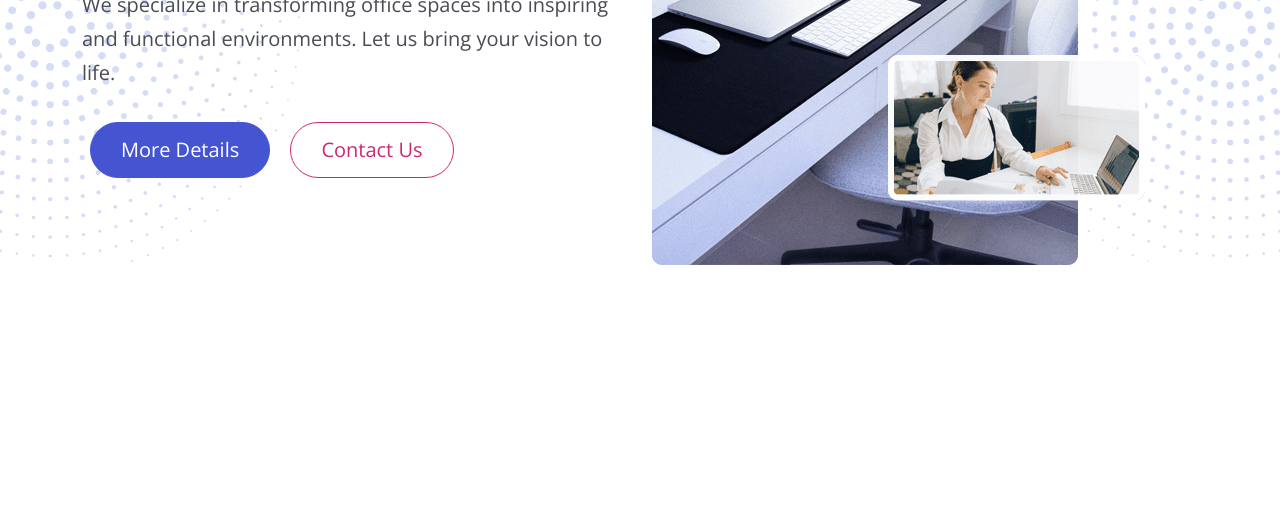
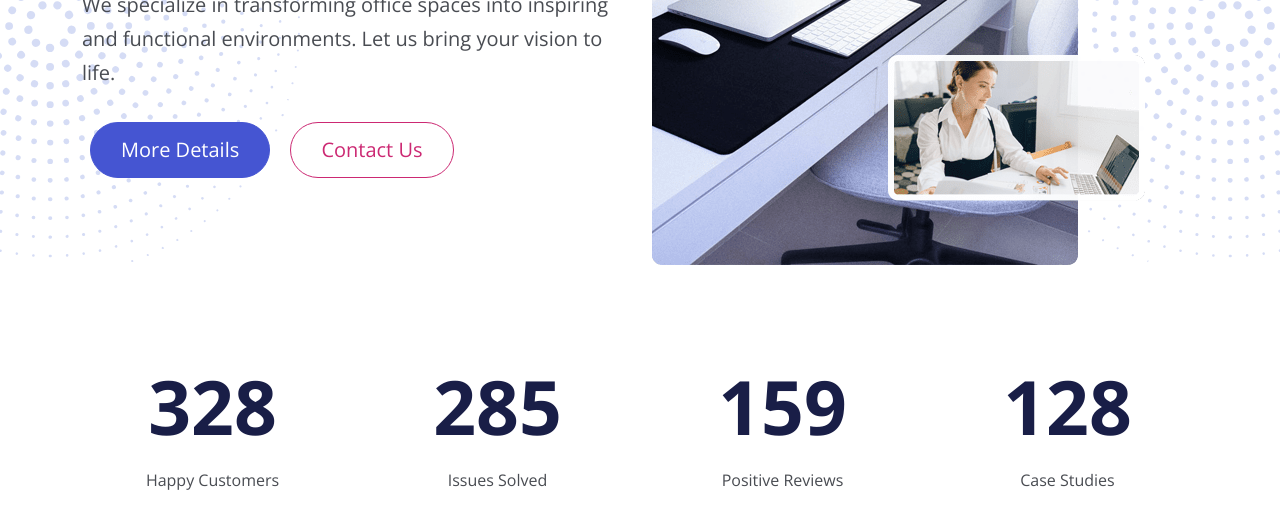
Before and after one commit to OTI-AB/yavin-website, a website: page index.html in a window 1280 px wide. Shown: the part 477-1006 px from the top of the page. Before the commit the page ends 800 px from the top, so only its background shows below. Drawn offline with nearby package versions, Linux system fonts and the light colour scheme; files that its build step writes are made by us from their sources.

Commit message:
Completed Stats w/ JS Increment

```diff
--- a/index.html
+++ b/index.html
@@ -99,6 +99,28 @@
 			</div>
 		</header>
 
+		<!-- Stats -->
+		<section id="stats" class="stats container">
+			<div class="row my-6">
+				<div class="col-md-3 col-sm-6 text-center">
+					<h2 class="counter xl-text" data-target="328"></h2>
+					<p>Happy Customers</p>
+				</div>
+				<div class="col-md-3 col-sm-6 text-center">
+					<h2 class="counter xl-text" data-target="285"></h2>
+					<p>Issues Solved</p>
+				</div>
+				<div class="col-md-3 col-sm-6 text-center">
+					<h2 class="counter xl-text" data-target="159"></h2>
+					<p>Positive Reviews</p>
+				</div>
+				<div class="col-md-3 col-sm-6 text-center">
+					<h2 class="counter xl-text" data-target="128"></h2>
+					<p>Case Studies</p>
+				</div>
+			</div>
+		</section>
+
 		<script src="js/bootstrap.bundle.min.js"></script>
 		<script src="js/script.js"></script>
 	</body>
--- a/js/script.js
+++ b/js/script.js
@@ -11,4 +11,28 @@ function userScroll() {
 	});
 }
 
+function incrementStats() {
+	const countsArr = document.querySelectorAll('.counter'); //this is actually a node list but behaves like array
+
+	countsArr.forEach((counter) => {
+		counter.innerText = 0;
+
+		function updateCounter() {
+			const target = +counter.getAttribute('data-target');
+			const c = +counter.innerText;
+
+			const incr = target / 200;
+
+			if (c < target) {
+				counter.innerText = Math.ceil(c + incr);
+				setTimeout(updateCounter, 1);
+			} else {
+				counter.innerText = target;
+			}
+		}
+		updateCounter();
+	});
+}
+
 document.addEventListener('DOMContentLoaded', userScroll);
+document.addEventListener('DOMContentLoaded', incrementStats);
```
